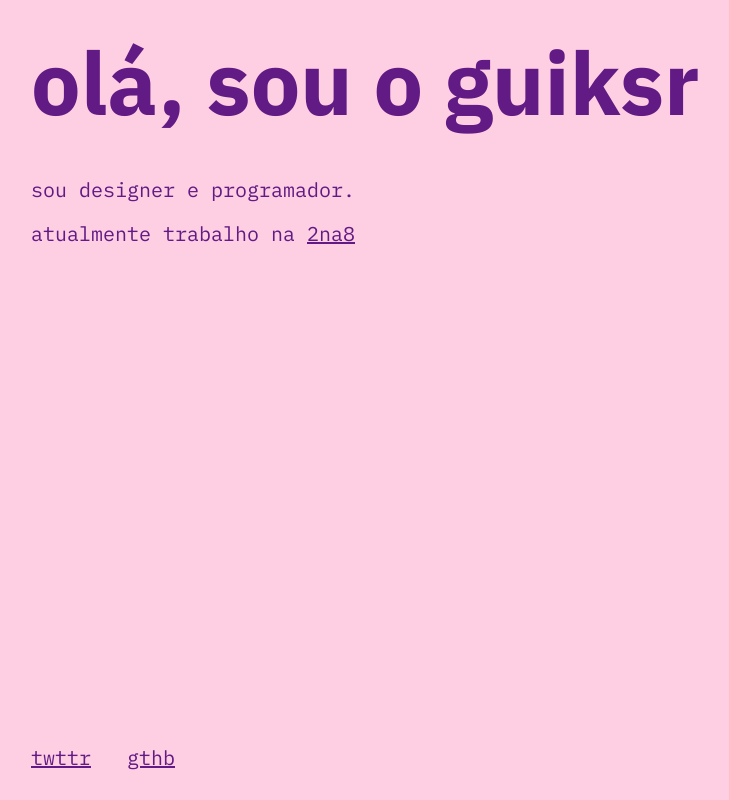
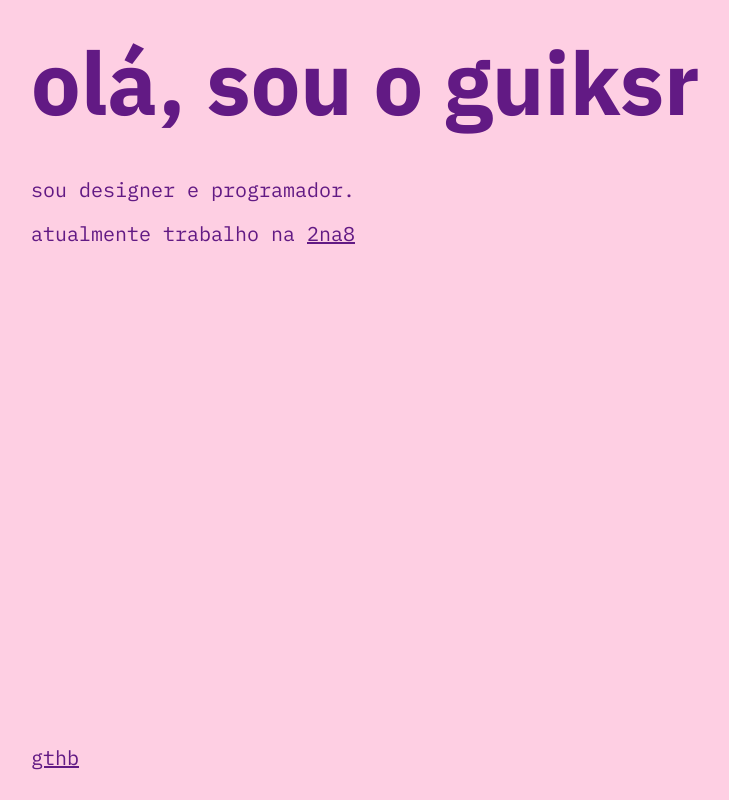
Before and after one commit to guiksr/guiksr-site, a plain HTML site: page index.html in a window 1280 px wide. Shown: the whole page, without its empty margins (9-738 px from the left). Drawn offline with Linux system fonts and the light colour scheme.

Commit message:
Update index.html

```diff
--- a/index.html
+++ b/index.html
@@ -22,7 +22,6 @@
     </div>
     <div class="footer">
       <div class="social-media">
-        <a class="link" href="https://twitter.com/guiksr" target="_blank" rel="noopener">twttr</a>
         <a class="link" href="https://github.com/guiksr" target="_blank" rel="noopener">gthb</a>
       </div>
     </div>
```
